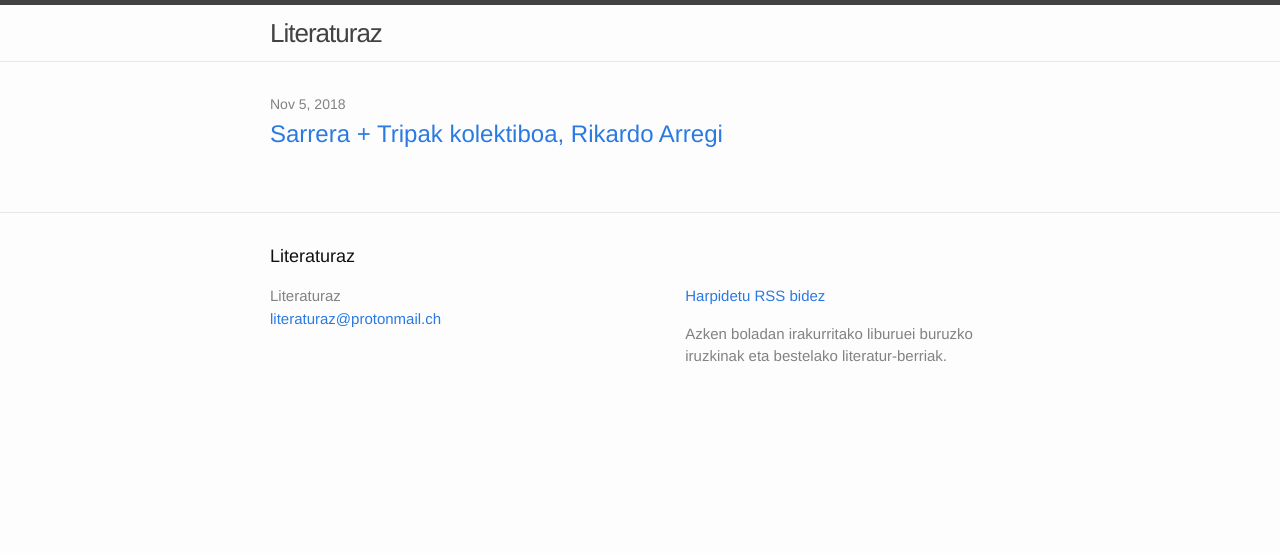
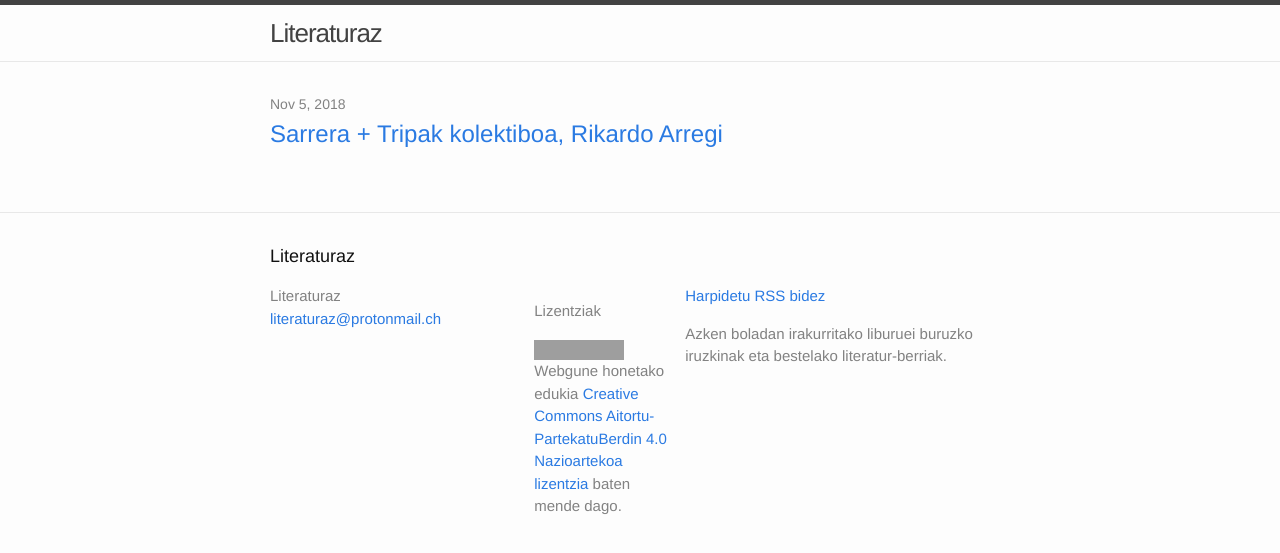
Before and after one commit to literaturaz/literaturaz.github.io, a Jekyll site: the page built from index.html, in a window 1280 px wide. Shown: the top 553 px of the page. Built offline with Jekyll 4.4.1, drawn with Linux system fonts in a browser that asks for light colours; grey boxes are pictures that could not be loaded.

Commit message:
Update footer.html

```diff
--- a/_includes/footer.html
+++ b/_includes/footer.html
@@ -30,6 +30,10 @@
           </li>
           {% endif %}
         </ul>
+        <h4>Lizentziak</h4>
+        <a rel="license" href="http://creativecommons.org/licenses/by-sa/4.0/"><img alt="Creative Commons lizentzia" style="border-width:0" src="https://i.creativecommons.org/l/by-sa/4.0/80x15.png" /></a>
+        <br />Webgune honetako edukia
+        <a rel="license" href="http://creativecommons.org/licenses/by-sa/4.0/">Creative Commons Aitortu-PartekatuBerdin 4.0 Nazioartekoa lizentzia</a> baten mende dago.
       </div>
 
       <div class="footer-col footer-col-3">
```
